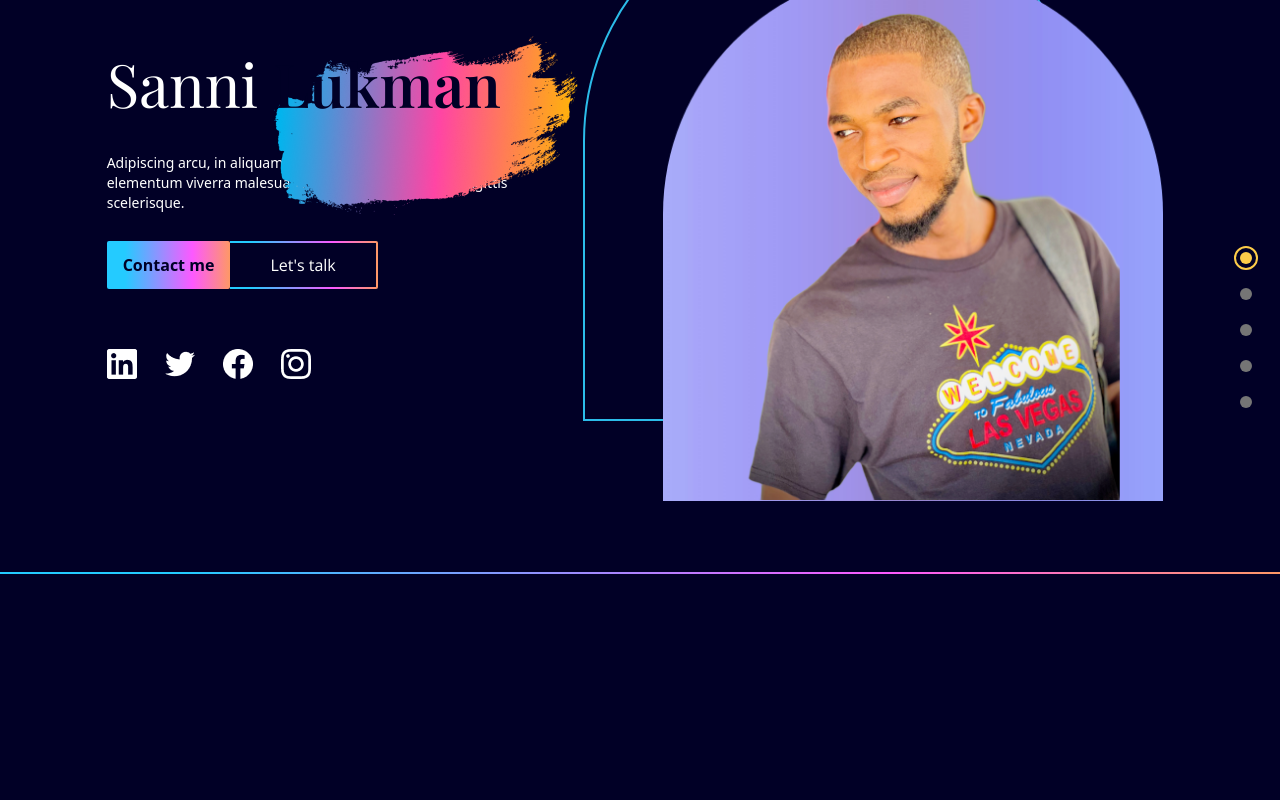
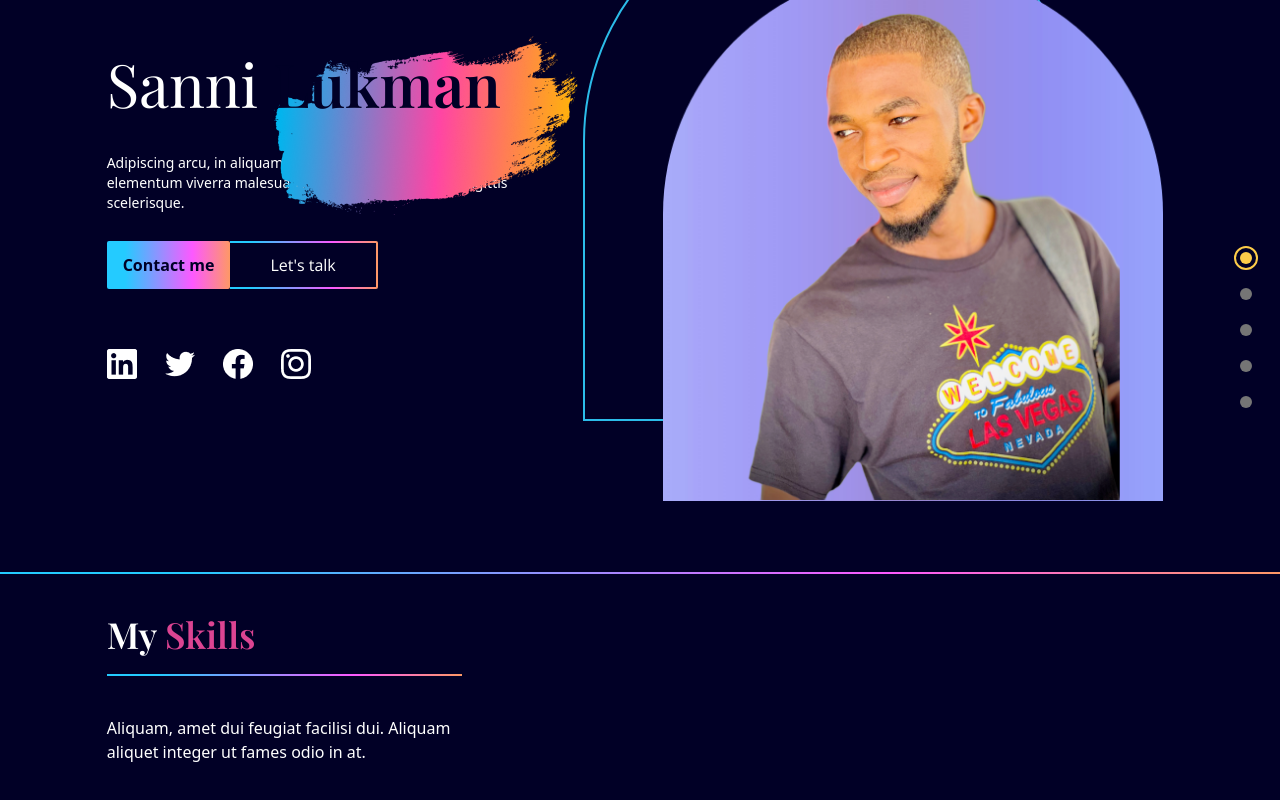
Before and after one commit to Lukmon492/Portfolio, a React (Vite) app in the folder react-portfolio/: page / in a window 1280 px wide. Shown: the part 228-1028 px from the top of the page. Built offline with nearby package versions, Linux system fonts and the light colour scheme.

Commit message:
component modified

```diff
--- a/react-portfolio/public/output.css
+++ b/react-portfolio/public/output.css
@@ -661,6 +661,10 @@ video {
   margin-top: 4rem;
 }
 
+.mb-5{
+  margin-bottom: 1.25rem;
+}
+
 .flex{
   display: flex;
 }
@@ -739,6 +743,10 @@ video {
 
 .w-\[30px\]{
   width: 30px;
+}
+
+.w-1\/3{
+  width: 33.333333%;
 }
 
 .max-w-\[400px\]{
@@ -895,6 +903,14 @@ video {
   padding-right: 0px;
 }
 
+.pt-10{
+  padding-top: 2.5rem;
+}
+
+.pb-24{
+  padding-bottom: 6rem;
+}
+
 .text-center{
   text-align: center;
 }
@@ -927,6 +943,11 @@ video {
   line-height: 1;
 }
 
+.text-4xl{
+  font-size: 2.25rem;
+  line-height: 2.5rem;
+}
+
 .font-bold{
   font-weight: 700;
 }
@@ -943,6 +964,11 @@ video {
 .text-deep-blue{
   --tw-text-opacity: 1;
   color: rgb(1 0 38 / var(--tw-text-opacity));
+}
+
+.text-red{
+  --tw-text-opacity: 1;
+  color: rgb(220 68 146 / var(--tw-text-opacity));
 }
 
 .transition{
@@ -1178,6 +1204,10 @@ body,
     height: 1rem;
   }
 
+  .md\:w-1\/3{
+    width: 33.333333%;
+  }
+
   .md\:max-w-\[600px\]{
     max-width: 600px;
   }
@@ -1194,6 +1224,10 @@ body,
     justify-content: space-between;
   }
 
+  .md\:gap-16{
+    gap: 4rem;
+  }
+
   .md\:text-center{
     text-align: center;
   }
--- a/react-portfolio/src/scenes/MySkills.jsx
+++ b/react-portfolio/src/scenes/MySkills.jsx
@@ -3,7 +3,34 @@ import useMediaQuery from "../hooks/useMediaQuery";
 import { motion } from "framer-motion";
 
 const MySkills = () => {
-  return <div></div>;
+  const isAboveMediumScreens = useMediaQuery("(min-width: 1060px)");
+  return (
+    <section id="skills" className="pt-10 pb-24">
+      {/* HEADER AND IMAGE SECTION */}
+      <div className="md:flex md:justify-between md:gap-16 mt:32">
+        <motion.div
+          className="md:w-1/3"
+          initial="hidden"
+          whileInView="visible"
+          viewport={{ once: true, amount: 0.5 }}
+          transition={{ delay: 0.2, duration: 0.5 }}
+          variants={{
+            hidden: { opacity: 0, x: -50 },
+            visible: { opacity: 1, x: 0 },
+          }}
+        >
+          <p className="font-playfair font-semibold text-4xl mb-5">
+            My <span className="text-red">Skills</span>
+          </p>
+          <LineGradient className="w-1/3" />
+          <p className="mt-10 mb-7">
+            Aliquam, amet dui feugiat facilisi dui. Aliquam aliquet integer ut
+            fames odio in at.
+          </p>
+        </motion.div>
+      </div>
+    </section>
+  );
 };
 
 export default MySkills;
```
